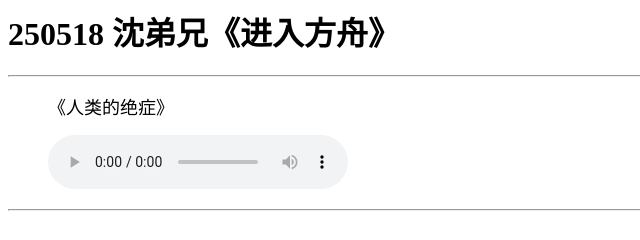
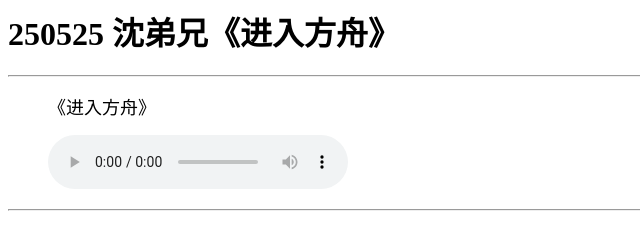
Before and after one commit to NCCChurch/2-gospel, a plain HTML site: page 250525.html in a window 1280 px wide. Shown: the top 240 px of the page, 0-640 px from the left. Drawn offline with Linux system fonts and the light colour scheme.

Commit message:
Update 250525.html

```diff
--- a/250525.html
+++ b/250525.html
@@ -2,14 +2,14 @@
 <meta property="og:image" content="./250427/01.jpg"/>
 <meta property="og:title" content="进入方舟"/>
 
-<h1>250518  沈弟兄《进入方舟》 </h1>
+<h1>250525 沈弟兄《进入方舟》 </h1>
 
 </p>
 <hr>
 
 <ul style="list-style:none">
 
-	<li><font size="4">《人类的绝症》 </font></li></p>
+	<li><font size="4">《进入方舟》 </font></li></p>
 	<li><audio controls src="./250525/250525.mp3"></audio></li>
 
 </ul>
```
